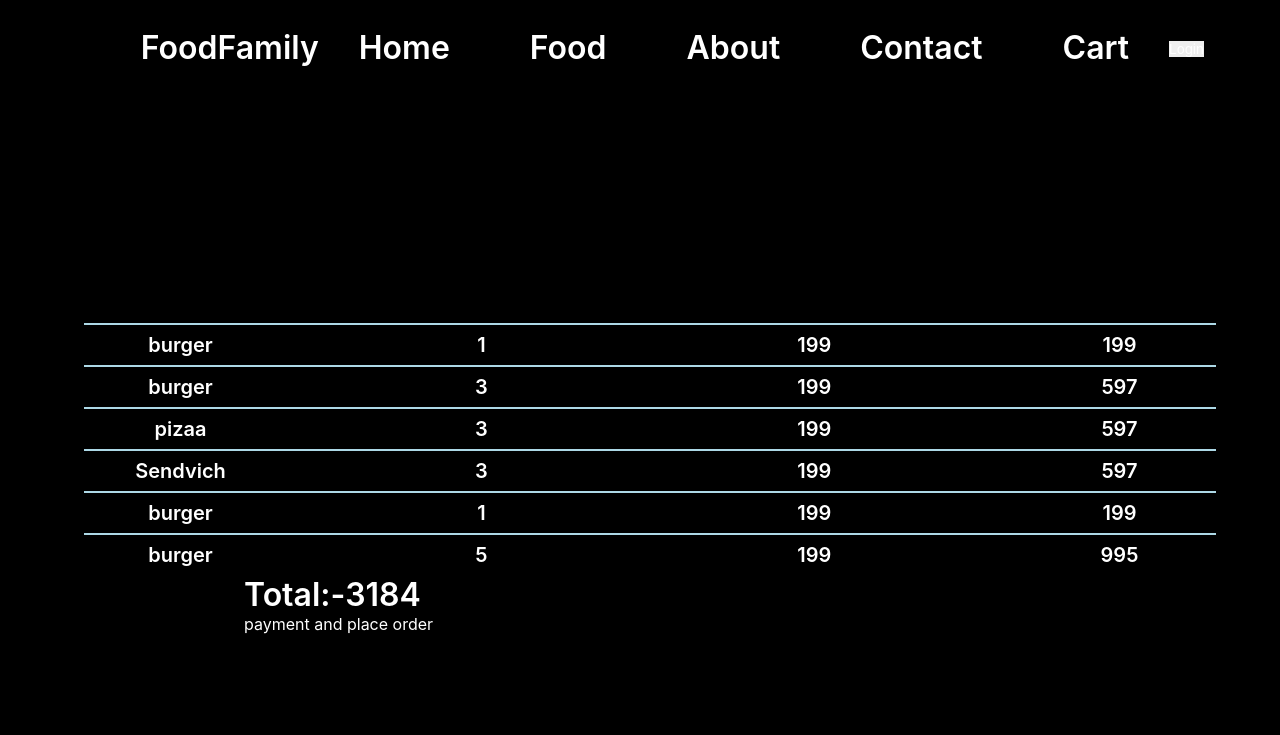
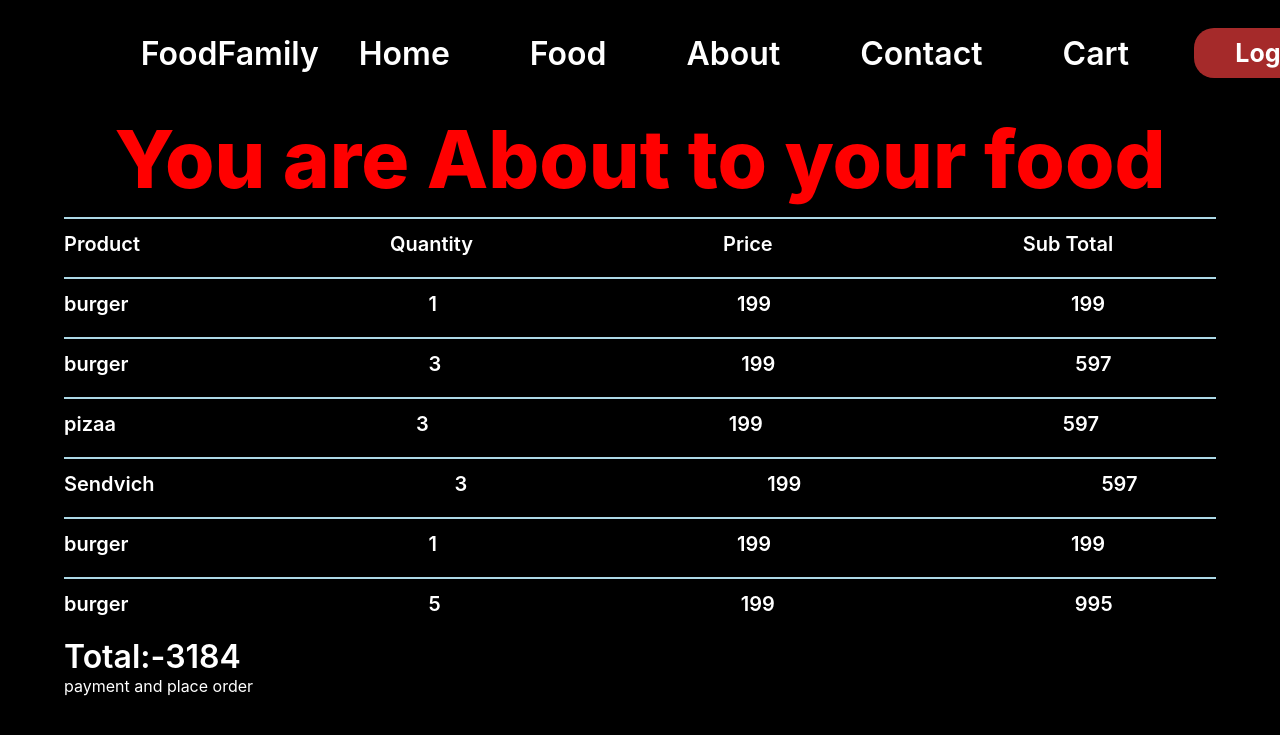
Before and after one commit to NitinGojiya/food-order, a PHP site: page /cart.php in a window 1280 px wide. Shown: the top 735 px of the page. Run offline with PHP 8.4, Linux system fonts and the light colour scheme; data comes from the database, SQL or seed files in the repository.

Commit message:
Update cart.php

```diff
--- a/food ordering/cart.php
+++ b/food ordering/cart.php
@@ -62,7 +62,21 @@
         .navlist a:hover {
             color: red;
         }
-
+        .btn-header{
+    background-color: brown;
+    color: white;
+    text-decoration: none;
+    font-size: 25px;
+    margin-left: 25px;
+    font-weight: bolder;
+    border-radius: 20px;
+    transition: transform .4s;
+    height: 50px;
+    width: 150px;
+}
+.btn-header:hover{
+    background-color: red;
+}
         section {
             padding: 0px 5% 50px;
         }
@@ -77,27 +91,30 @@
             font-size: 5rem;
             font-weight: 800;
             margin-bottom: 10px;
-            color: #000;
+            color: red;
             text-align: center;
             margin-top: 110px;
         }
 
         .row-main {
-            display: grid;
-            grid-template-columns: repeat(auto-fit, minmax(200px, auto));
+            display: flex;
+            color: #000;
+            border-top: 2px solid lightblue;
+            text-align: center;
             align-items: center;
-            margin-top: 3rem;
-            color: #000;
-            border-top: 2px solid #000;
-            text-align: center;
+            gap: 250px;
         }
 
         .row-main p {
-            color: black;
+            display: flex;
+            justify-content: center;
+            color: #fff;
             font-size: 20px;
             line-height: 20px;
-            margin-bottom: 1rem;
-            padding: 10px 0 20px 0;
+            margin-bottom: .5rem;
+            height: 50px;
+            text-align: center;
+            align-items: center;
         }
 
         .row-main_1 {
@@ -105,47 +122,20 @@
             color: #000;
             border-top: 2px solid lightblue;
             text-align: center;
-            margin-left: 20px;
-            padding: 15px 0 15px 0;
             align-items: center;
+            gap: 300px;
         }
 
         .row-main_1 p {
+            display: flex;
+            justify-content: center;
+            color: #fff;
             font-size: 20px;
-            line-height: 10px;
+            line-height: 20px;
+            margin-bottom: .5rem;
+            height: 50px;
             text-align: center;
-        }
-
-        .sub-row1 {
-            width: 270px;
-        }
-
-        .sub-row2 {
-            width: 40px;
-            margin-left: 190px;
-        }
-
-        .sub-row3 {
-            width: 80px;
-            margin-left: 290px;
-        }
-
-        .sub-row4 {
-            width: 270px;
-            margin-left: 180px;
-        }
-
-        .sub-row5 {
-            border: #000 0.5px solid;
-            border-radius: 5px;
-            width: 30px;
-        }
-
-        .sub-row5 a {
-            font-size: 20px;
-            color: #000;
-            background-color: white;
-            font-weight: 600;
+            align-items: center;
         }
     </style>
 </head>
@@ -170,7 +160,7 @@
         </header>
 
         <div class="heading">
-            You are About to Wine
+            You are About to your food
         </div>
 
         <div class="row-main">
@@ -204,13 +194,13 @@
                 <div class="sub-row1">
                     <p><?php echo $row["name"]; ?></p>
                 </div>
-                <div class="sub-row2">
+                <div class="sub-row1">
                     <p><?php echo $row["qty"]; ?></p>
                 </div>
-                <div class="sub-row3">
+                <div class="sub-row1">
                     <p><?php echo $row["price"] ; ?></p>
                 </div>
-                <div class="sub-row4">
+                <div class="sub-row1">
                     <p><?php echo $row["subtotal"]; ?></p>
                 </div>
             </div>
```
